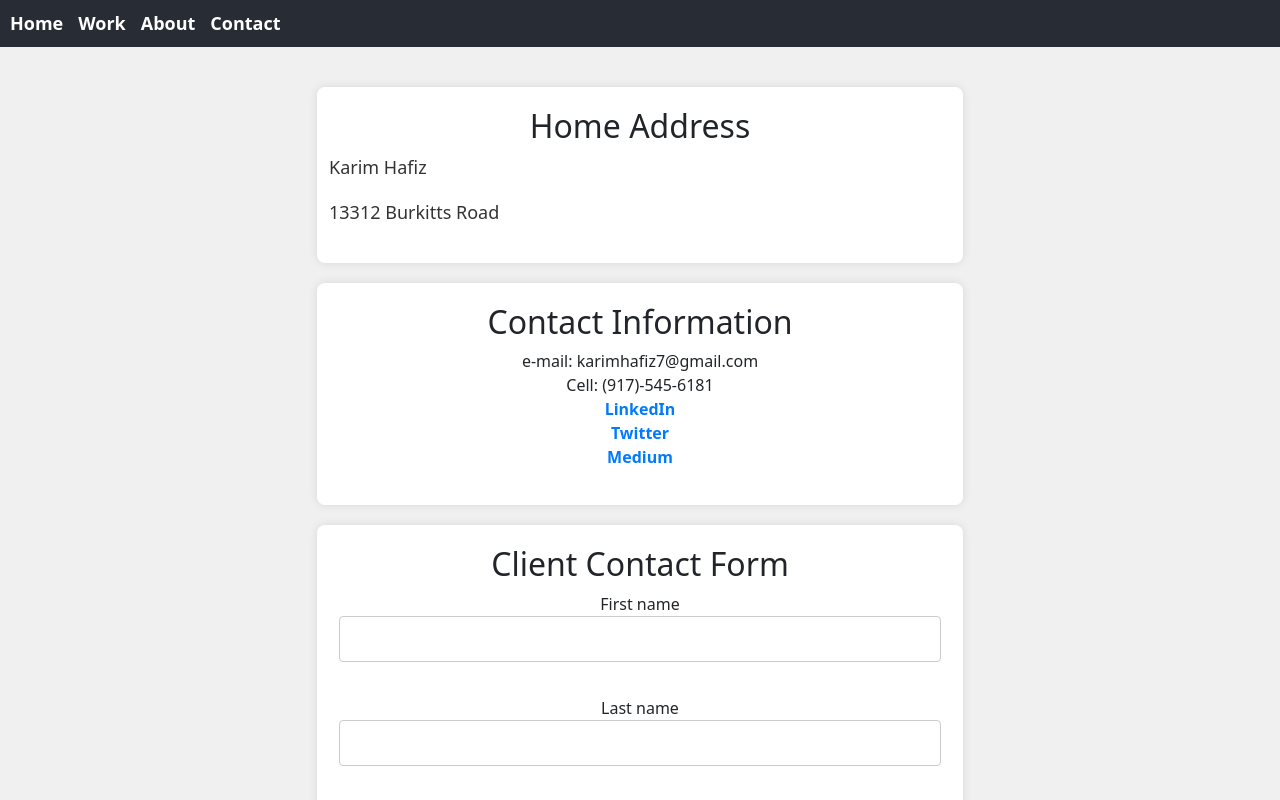
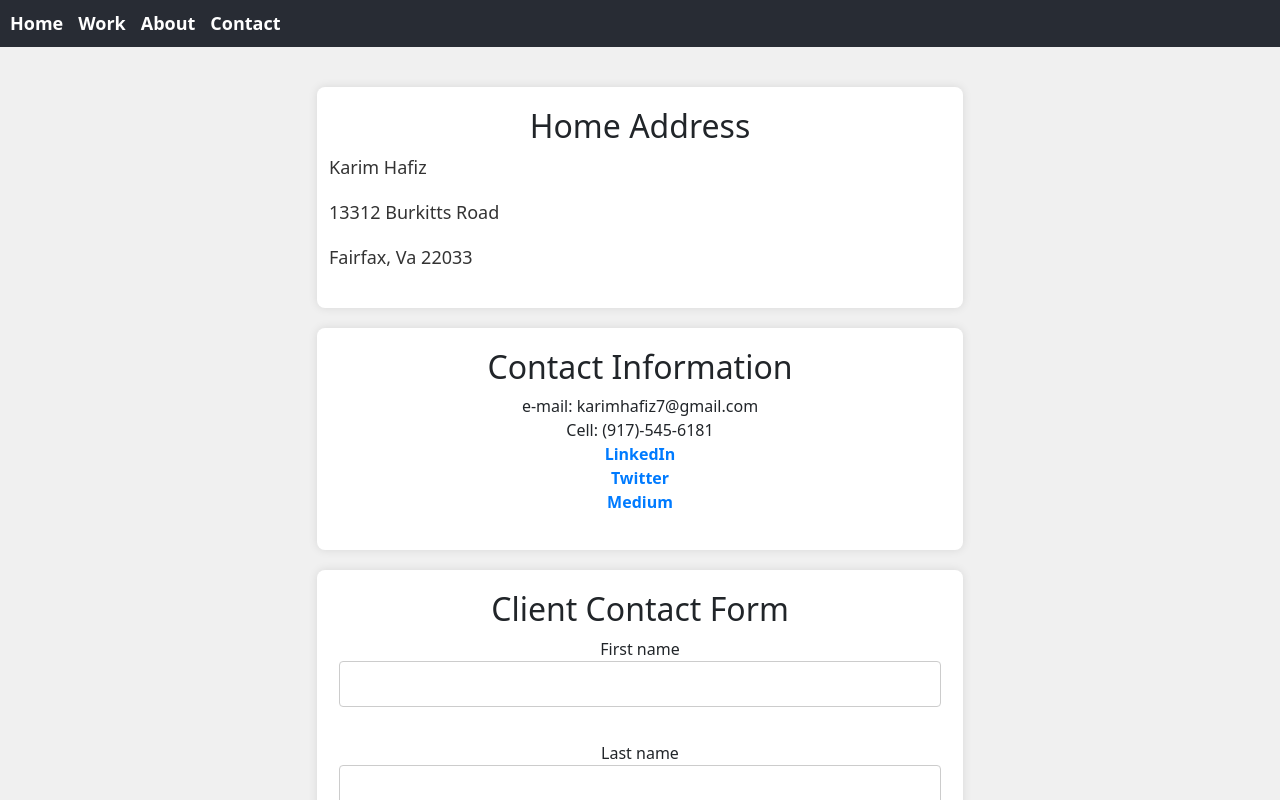
Before and after one commit to khafiz12/portfolio-app, a React (Create React App) app: page /contact in a window 1280 px wide. Shown: the top 800 px of the page. Built offline with nearby package versions, Linux system fonts and the light colour scheme.

Commit message:
put address back in contacts

```diff
--- a/src/pages/Contact.js
+++ b/src/pages/Contact.js
@@ -10,6 +10,7 @@ const Contact = () => {
                 <h2>Home Address</h2>
                 <p>Karim Hafiz</p>
                 <p>13312 Burkitts Road</p>
+                <p>Fairfax, Va 22033</p>
             </div>
 
             <div className="container contact-div">
```
